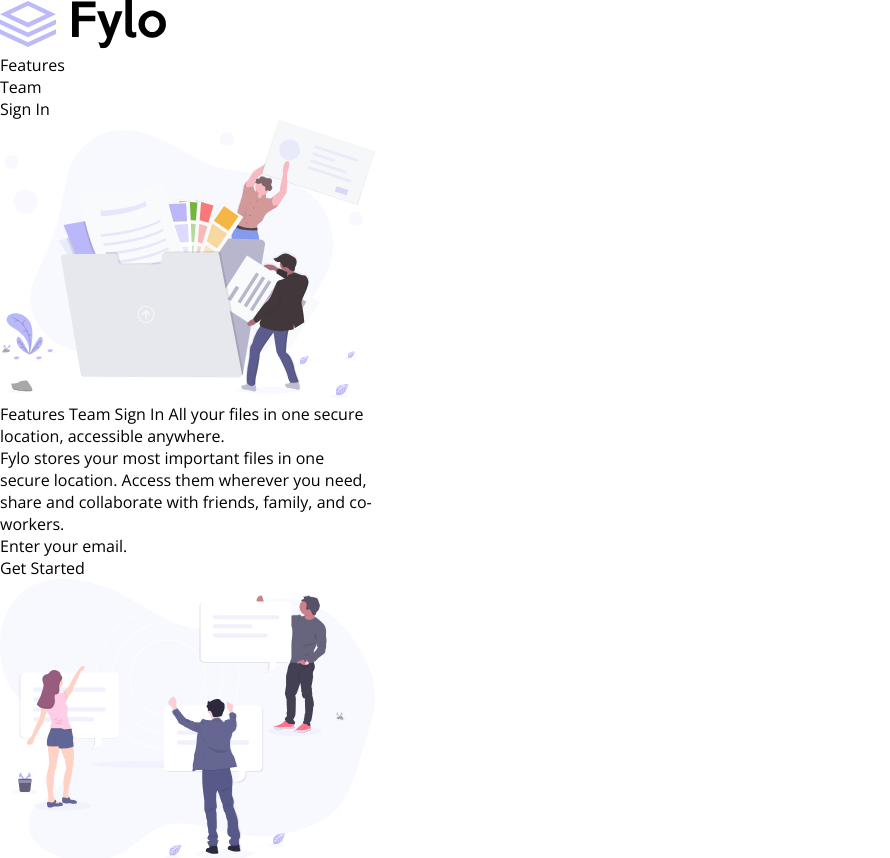
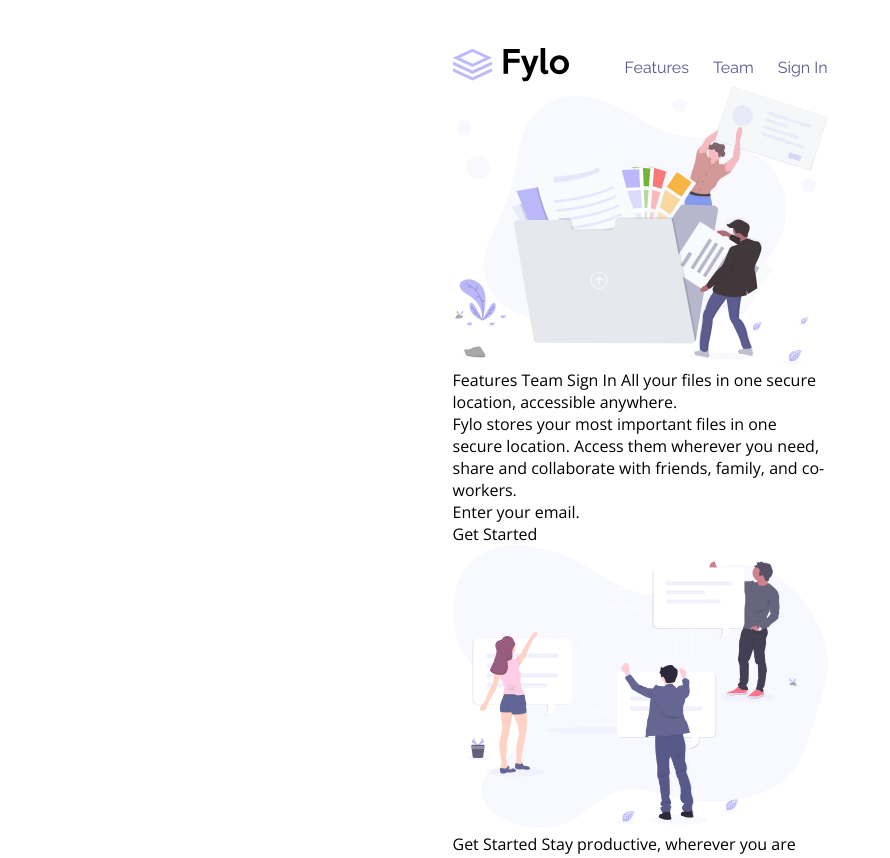
Before and after one commit to Elvis-LR/fylo-landing-page-with-two-column-layout-master, a plain HTML site: page index.html in a window 1280 px wide. Shown: the top 858 px of the page, without its empty margins (0-890 px from the left). Drawn offline with nearby package versions, Linux system fonts and the light colour scheme.

Commit message:
Add style to Header>Logo,Nav

```diff
--- a/index.html
+++ b/index.html
@@ -29,9 +29,12 @@
     <title>Frontend Mentor | Fylo landing page with two column layout</title>
   </head>
   <body>
+    <div id="wrapper">
       <header>
         <nav>
-        <div class="logo"><img src="./images/logo.svg" alt="Fylo Logo" /></div>
+          <div class="logo">
+            <img src="./images/logo.svg" alt="Fylo Logo" />
+          </div>
           <ul class="nav">
             <li><a href="#">Features</a></li>
             <li><a href="#">Team</a></li>
@@ -51,9 +54,9 @@
               accessible anywhere.
             </h1>
             <p>
-            Fylo stores your most important files in one secure location. Access
-            them wherever you need, share and collaborate with friends, family,
-            and co-workers.
+              Fylo stores your most important files in one secure location.
+              Access them wherever you need, share and collaborate with friends,
+              family, and co-workers.
             </p>
             <form action="">
               <input type="email" placeholder="Enter your email." />
@@ -72,8 +75,8 @@
         <div class="main-text">
           <h2>Get Started Stay productive, wherever you are</h2>
           <p>
-          Never let location be an issue when accessing your files. Fylo has you
-          covered for all of your file storage needs.
+            Never let location be an issue when accessing your files. Fylo has
+            you covered for all of your file storage needs.
           </p>
           <p>
             Securely share files and folders with friends, family and colleagues
@@ -107,9 +110,9 @@
       <section>
         <h2>Get early access today</h2>
         <p>
-        It only takes a minute to sign up and our free starter tier is extremely
-        generous. If you have any questions, our support team would be happy to
-        help you.
+          It only takes a minute to sign up and our free starter tier is
+          extremely generous. If you have any questions, our support team would
+          be happy to help you.
         </p>
         <form action="">
           <input type="email" placeholder="emailexample.com" />
@@ -188,5 +191,6 @@
           </div>
         </div>
       </footer>
+    </div>
   </body>
 </html>
--- a/styles/styles.css
+++ b/styles/styles.css
@@ -51,9 +51,11 @@ meter {
 
 ### Headings, Call-to-actions, Header Navigation
     font-family: 'Raleway', sans-serif;
+    Weights: 400, 700
 
 ### Body
     font-family: 'Open Sans', sans-serif;
+     Weights: 400
 
     ## Colors----------------------------------------------
 
@@ -77,6 +79,28 @@ meter {
 
 /********* MOBILE ************/
 body {
+  font-family: "Open Sans", sans-serif;
+  display: flex;
+  justify-content: center;
+}
+#wrapper {
   width: 23.4375rem;
-  font-family: "Open Sans", sans-serif;
+  margin-top: 3rem;
 }
+nav {
+  display: flex;
+  justify-content: space-between;
+  align-items: center;
+  font-family: "Raleway", sans-serif;
+  font-weight: 400;
+  color: hsl(238, 22%, 44%);
+}
+.logo {
+  width: 7.25rem;
+}
+nav ul {
+  display: flex;
+}
+nav li {
+  margin-left: 1.5rem;
+}
```
Lines whose indentation alone changed are shown as unchanged.
